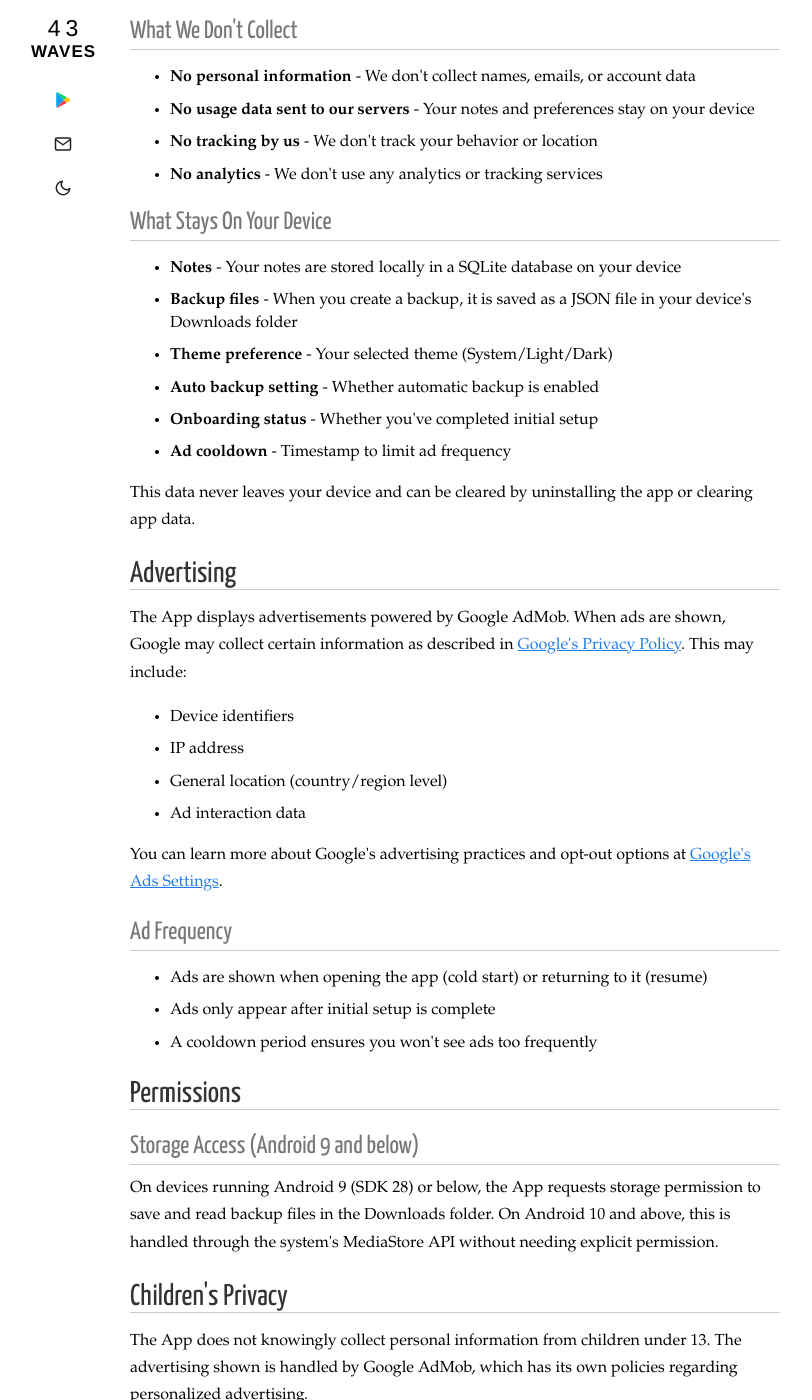
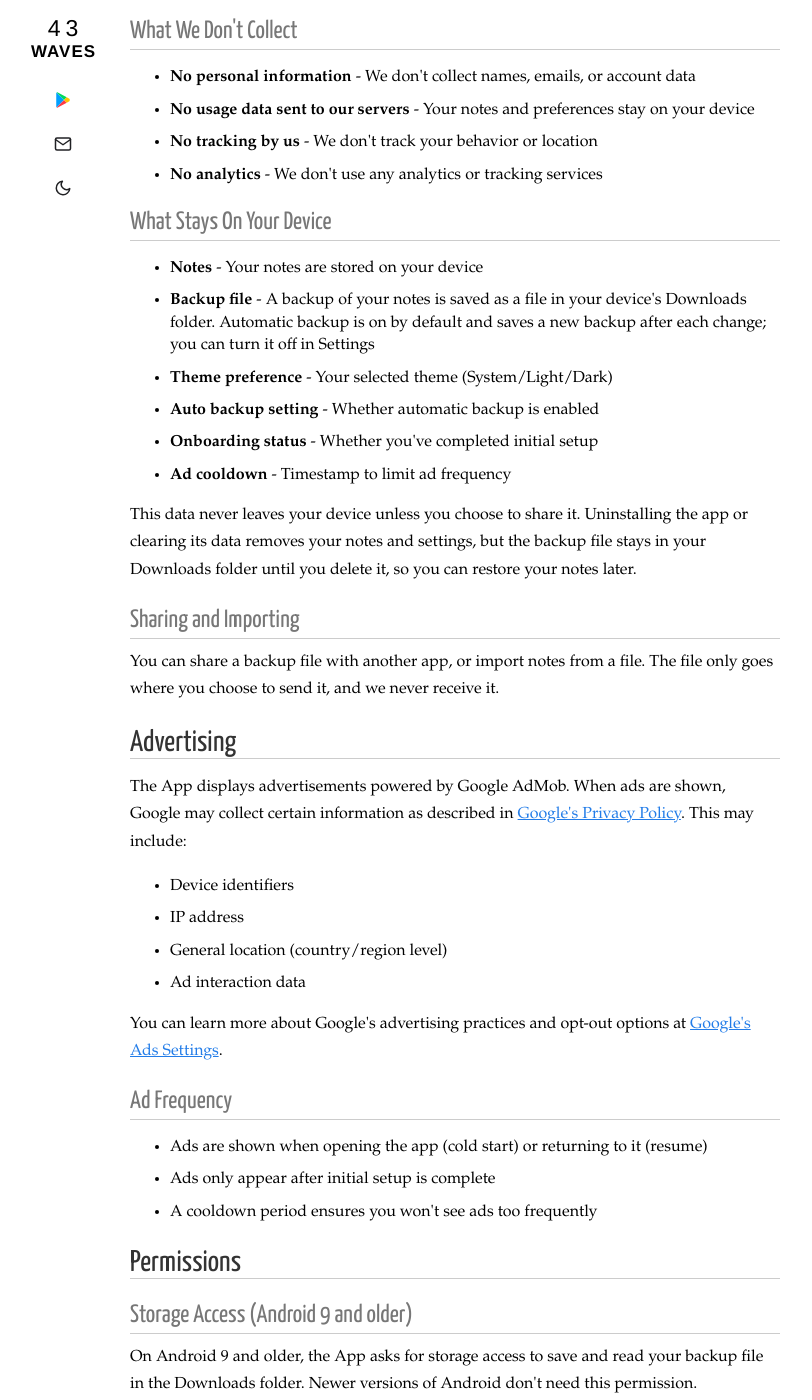
Before and after one commit to 43waves/43waves.github.io, a Jekyll site: the page built from note/privacy-policy.html, in a window 1280 px wide and 1400 px high, scrolled down 272 px. Shown: the whole window, without its empty margins (0-812 px from the left). Built offline with Jekyll 4.4.1, drawn with Linux system fonts in a browser that asks for light colours; nearby versions of some CDN libraries; Markdown is read by kramdown in place of the engine named in the settings; some of the changed text lies outside the part shown.

Commit message:
Add Note terms of service page and update its privacy policy (#50)
## Why
Note's Play Console app-level trader status form asks for a Terms of
Service URL. Adds `note/terms-of-service.html` (URL:
`https://43waves.github.io/note/terms-of-service`), written from the
same template as Tappy and Feed Reader: free, ads, no account, nothing
shared with other people.

The privacy policy was stale (last updated February 2026), so it is
refreshed in the same change:
- The backup file stays in Downloads after uninstall (the restore prompt
relies on it), and automatic backup is on by default. The policy said
uninstalling clears everything and that backups are only made when you
create one.
- Mentions sharing a backup and importing notes from a file.
- Drops technical detail (SQLite, SDK 28, MediaStore API).

## Testing
Previewed both pages locally with the site stylesheet. Checked the
policy claims against the app (`BackupService`, `backup_storage.dart`,
Settings screen, `AndroidManifest.xml`).

```diff
--- a/note/privacy-policy.html
+++ b/note/privacy-policy.html
@@ -27,10 +27,10 @@
 
     <h3>What Stays On Your Device</h3>
     <ul>
-      <li><strong>Notes</strong> - Your notes are stored locally in a SQLite database
-          on your device</li>
-      <li><strong>Backup files</strong> - When you create a backup, it is saved as a
-          JSON file in your device's Downloads folder</li>
+      <li><strong>Notes</strong> - Your notes are stored on your device</li>
+      <li><strong>Backup file</strong> - A backup of your notes is saved as a file
+          in your device's Downloads folder. Automatic backup is on by default and
+          saves a new backup after each change; you can turn it off in Settings</li>
       <li><strong>Theme preference</strong> - Your selected theme
           (System/Light/Dark)</li>
       <li><strong>Auto backup setting</strong> - Whether automatic backup is
@@ -39,8 +39,14 @@
           setup</li>
       <li><strong>Ad cooldown</strong> - Timestamp to limit ad frequency</li>
     </ul>
-    <p>This data never leaves your device and can be cleared by uninstalling the app
-       or clearing app data.</p>
+    <p>This data never leaves your device unless you choose to share it. Uninstalling
+       the app or clearing its data removes your notes and settings, but the backup
+       file stays in your Downloads folder until you delete it, so you can restore
+       your notes later.</p>
+
+    <h3>Sharing and Importing</h3>
+    <p>You can share a backup file with another app, or import notes from a file. The
+       file only goes where you choose to send it, and we never receive it.</p>
 
     <h2>Advertising</h2>
     <p>The App displays advertisements powered by Google AdMob. When ads are shown,
@@ -65,11 +71,10 @@
     </ul>
 
     <h2>Permissions</h2>
-    <h3>Storage Access (Android 9 and below)</h3>
-    <p>On devices running Android 9 (SDK 28) or below, the App requests storage
-       permission to save and read backup files in the Downloads folder. On Android 10
-       and above, this is handled through the system's MediaStore API without needing
-       explicit permission.</p>
+    <h3>Storage Access (Android 9 and older)</h3>
+    <p>On Android 9 and older, the App asks for storage access to save and read your
+       backup file in the Downloads folder. Newer versions of Android don't need this
+       permission.</p>
 
     <h2>Children's Privacy</h2>
     <p>The App does not knowingly collect personal information from children under 13.
```
Also changed, not shown: other parts of note/privacy-policy.html (+1 -1 lines), note/terms-of-service.html (added, +50 -0 lines).
